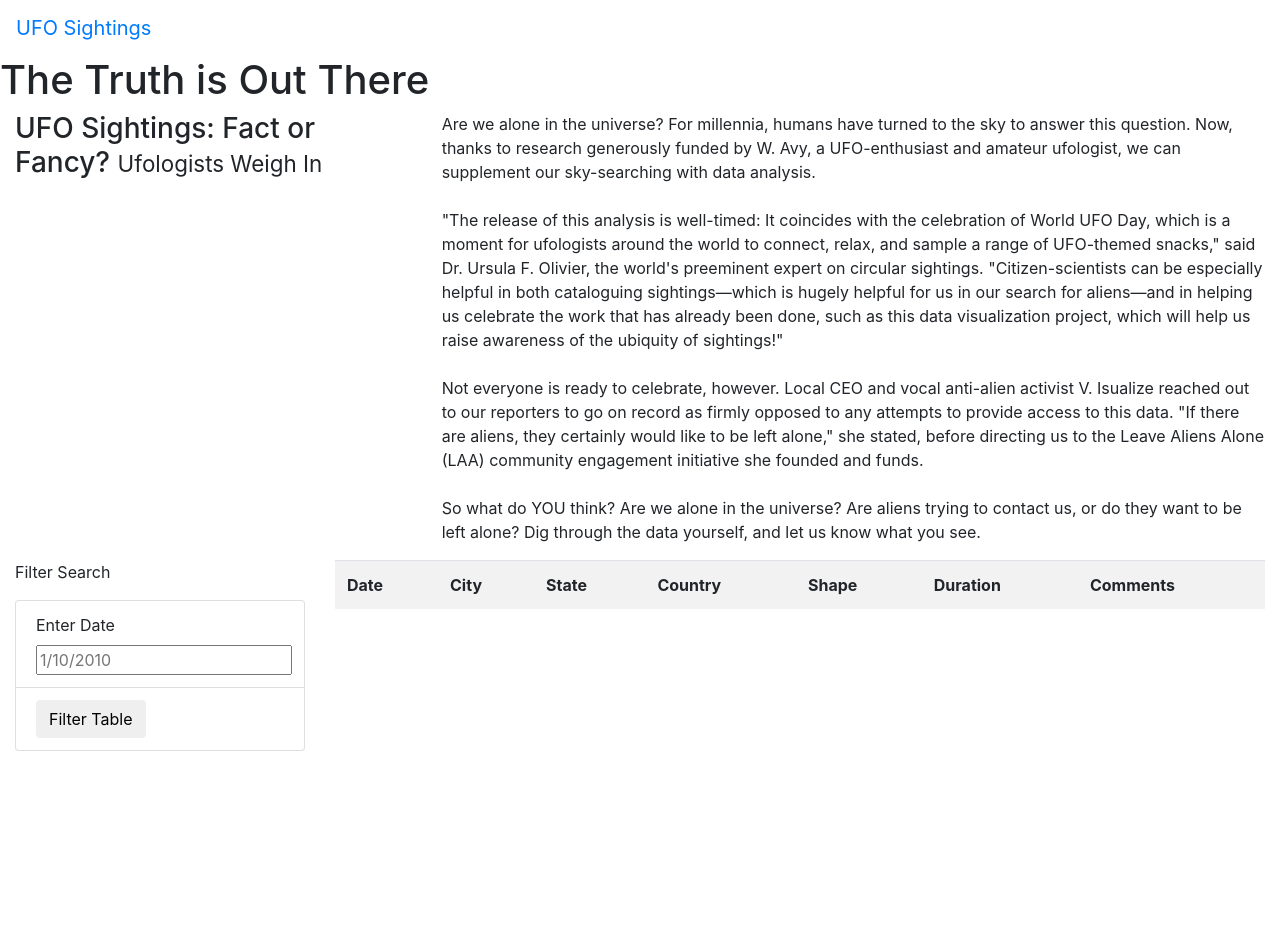
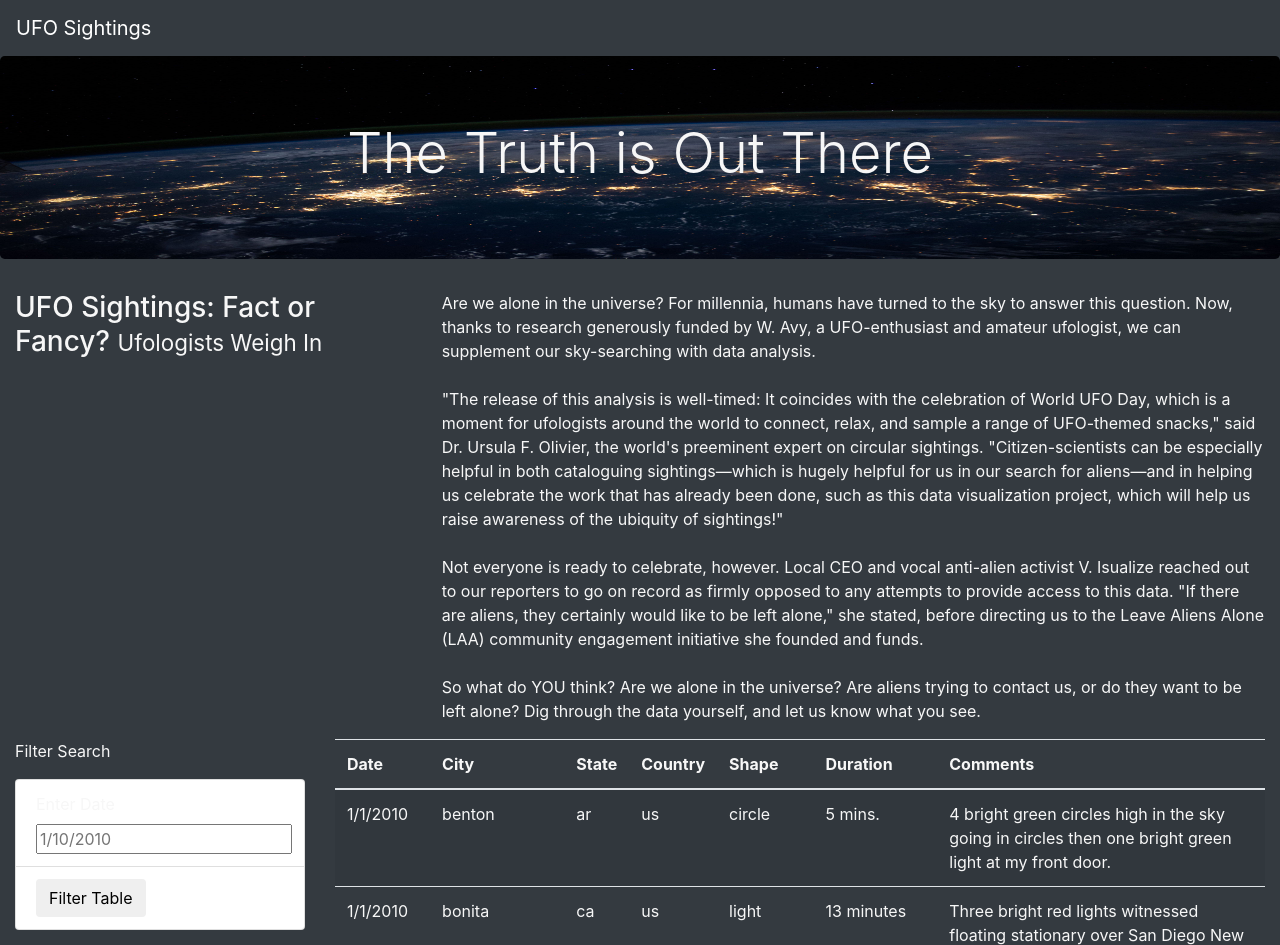
Before and after one commit to yikesbadatnames/UFOs, a plain HTML site: page index.html in a window 1280 px wide. Shown: the top 945 px of the page. Before the commit the page ends 800 px from the top, so only its background shows below. Drawn offline with nearby package versions, Linux system fonts and the light colour scheme.

Commit message:
updating css and table

```diff
--- a/index.html
+++ b/index.html
@@ -15,19 +15,19 @@
     <link rel="stylesheet" href="static/css/style.css">
 
 </head>
-<body>
+<body class="bg-dark">
     <div class wrapper = "wrapper"></div>
-        <nav class = "navbar navbar-expand-lg">
+        <nav class="navbar navbar-dark bg-dark navbar-expand-lg">
             <a class="navbar-brand" href="index.html"> UFO Sightings </a>
         </nav>
     </div>
-        <div class = "jumobotron">
-            <h1>The Truth is Out There</h1>
+        <div class = "jumbotron">
+            <h1 class="display-4">The Truth is Out There</h1>
         </div>
             <div class = "container-fluid">
                 <div class = "row">
                     <div class="col-md-4">
-                        <h3>UFO Sightings: Fact or Fancy? <small>Ufologists Weigh In</small></h3>
+                        <h3 >UFO Sightings: Fact or Fancy? <small>Ufologists Weigh In</small></h3>
                     </div>
                     <div class="col-md-8">
                     <p>
@@ -55,7 +55,7 @@
             </div>
         <div class = "col-md-9">
             <table class="table table-striped">
-                <thread>
+                <thead>
                     <tr>
                         <th>Date</th>
                         <th>City</th>
@@ -65,10 +65,14 @@
                         <th>Duration</th>
                         <th>Comments</th>
                     </tr>
-                </thread>
+                </thead>
+                <tbody></tbody>
             </table>
         </div>
         </div>
     </div>
+    <script src="https://cdnjs.cloudflare.com/ajax/libs/d3/4.11.0/d3.js"></script>
+    <script src="js/data.js"></script>
+    <script src="js/app.js"></script>
 </body>
 </html>
--- a/static/css/style.css
+++ b/static/css/style.css
@@ -0,0 +1,10 @@
+body {
+
+    color: #f7f7f7;
+  }
+
+.jumbotron {
+background-image: url("../../images/nasa.jpg");
+background-size: 100% 100%;
+text-align: center;
+}
```
